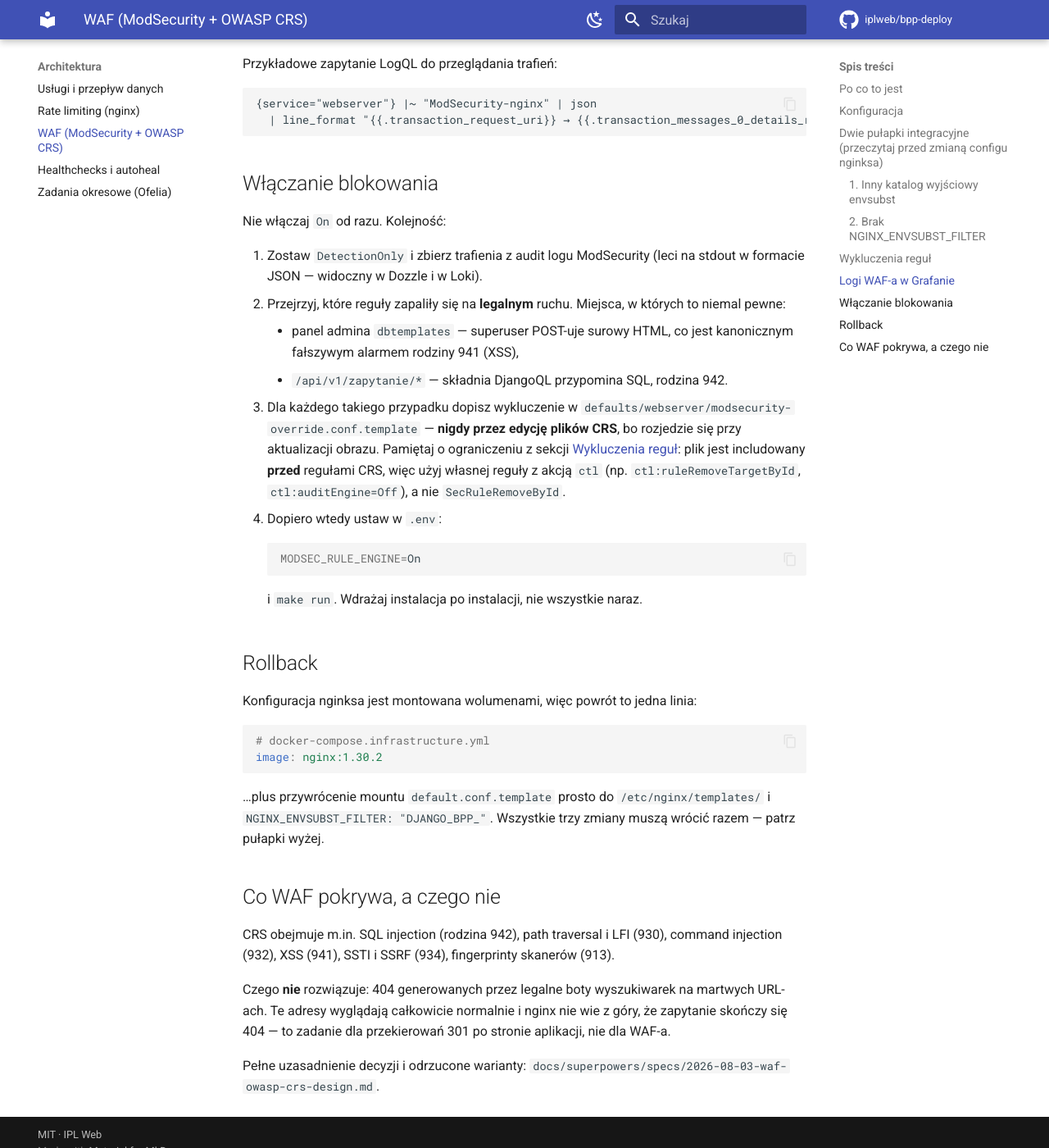
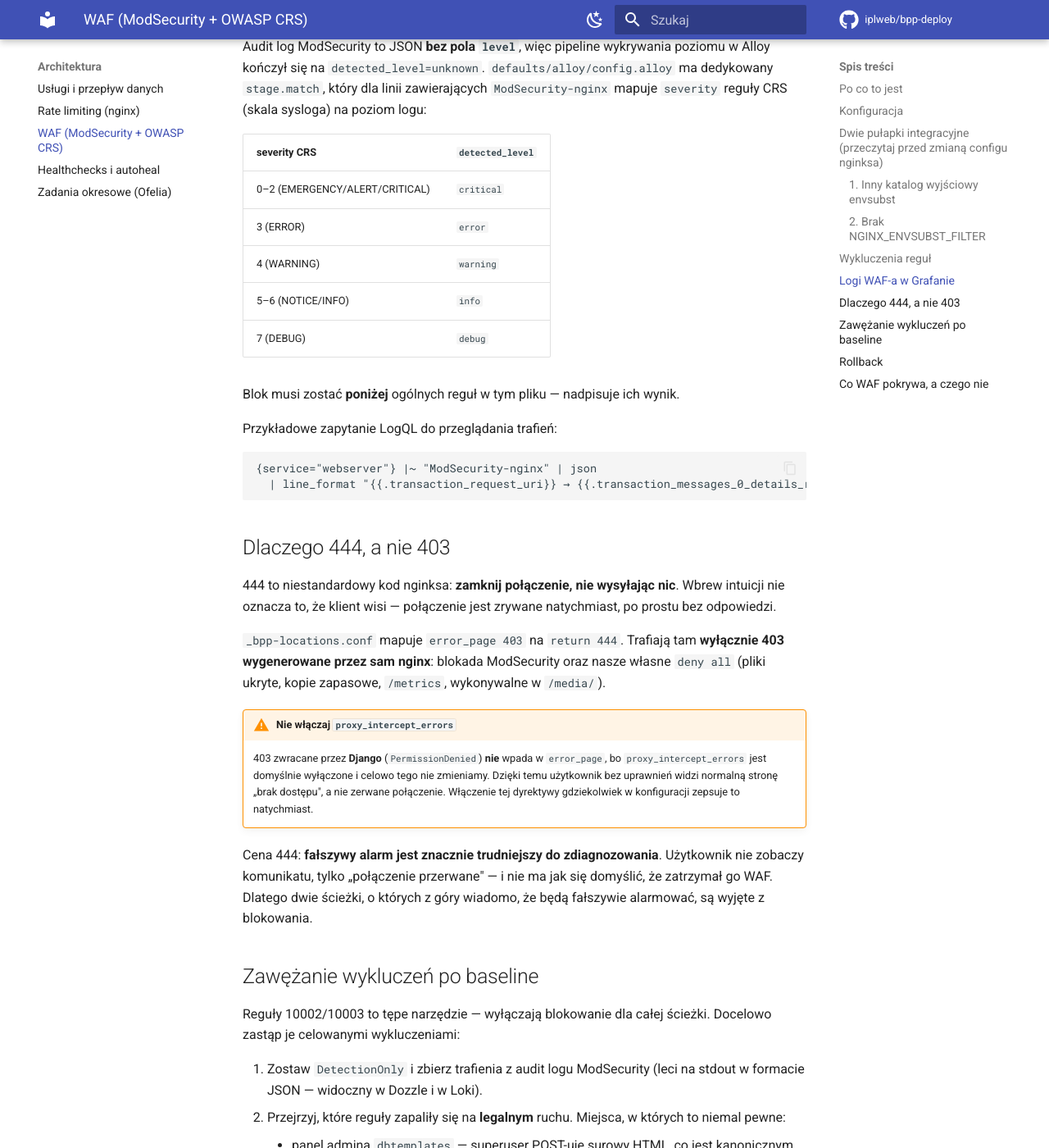
Before and after one commit to iplweb/bpp-deploy, an MkDocs documentation site: the page built from docs/architektura/waf.md, in a window 1280 px wide and 1400 px high, scrolled down 3508 px. Shown: the whole window at 82% size. Built offline with MkDocs 1.6.1 and Material for MkDocs 9.7.7, drawn with Linux system fonts in a browser that asks for light colours; comment, search, counter and statistics services are not loaded; some of the changed text lies outside the part shown.

Commit message:
feat(waf): wlaczone blokowanie — atak dostaje 444 (zerwane polaczenie)
MODSEC_RULE_ENGINE=On. Zadanie z rozpoznanym atakiem dostaje od ModSecurity
403, ktore _bpp-locations.conf mapuje na `return 444` — nginx zamyka
polaczenie NIE wysylajac zadnej odpowiedzi. Skaner nie dostaje ani kodu, ani
strony bledu, ani naglowkow, wiec nie ma po czym wnioskowac, co go zatrzymalo.

DLACZEGO TO NIE PSUJE 403 Z DJANGO

`error_page` przetwarza odpowiedzi upstreamu wylacznie przy
`proxy_intercept_errors on`, ktorego CELOWO nie wlaczamy. Dzieki temu w 444
laduja tylko 403 wygenerowane przez sam nginx (blokada ModSecurity + nasze
`deny all` na plikach ukrytych, kopiach zapasowych, /metrics i wykonywalnych
w /media/), a `PermissionDenied` z Django dalej renderuje normalna strone
"brak dostepu". W repo dopisane ostrzezenie, zeby nikt tej dyrektywy nie
wlaczyl.

DWIE SCIEZKI WYJETE Z BLOKOWANIA (nowe reguly 10002, 10003)

444 ma powazna wade: falszywy alarm jest bardzo trudny do zdiagnozowania —
uzytkownik widzi "polaczenie przerwane", bez komunikatu, wiec nie ma jak sie
domyslic, ze zatrzymal go WAF. Dwa miejsca z gory wiadomo, ze beda falszywie
alarmowac, wiec schodza dla swoich sciezek do DetectionOnly:

  - /admin/dbtemplates/  — superuser POST-uje surowy HTML (rodzina 941/XSS),
  - /api/v1/zapytanie/   — skladnia DjangoQL przypomina SQL (rodzina 942).

Trafienia nadal ida do audit logu i posluza do napisania celowanych wykluczen;
to tepe narzedzie na start, do zawezenia po zebraniu baseline.

ZWERYFIKOWANE na realnej konfiguracji BPP (SecRuleEngine=On, wlasne certy,
realne mounty, zapytania po HTTPS):

  atak SQLi                -> polaczenie zerwane bez odpowiedzi (444)
  proba pobrania /.env     -> polaczenie zerwane bez odpowiedzi (444)
  /api/v1/zapytanie/…      -> PRZESZLO do proxy (nie zablokowane)
  /admin/dbtemplates/…     -> PRZESZLO do proxy (nie zablokowane)
  /healthz                 -> HTTP 200

Co-Authored-By: Claude Opus 5 (1M context) <noreply@anthropic.com>

````diff
--- a/docs/architektura/waf.md
+++ b/docs/architektura/waf.md
@@ -6,11 +6,21 @@ czyli **ten sam oficjalny nginx** plus moduł ModSecurity i reguły OWASP Core
 Rule Set. Zapytania są sprawdzane pod kątem znanych klas ataków, zanim dotkną
 Django.
 
-!!! warning "Domyślnie tryb `DetectionOnly` — WAF nic nie blokuje"
-    Świeża instalacja startuje z `MODSEC_RULE_ENGINE=DetectionOnly`: CRS
-    **loguje** trafienia, ale przepuszcza ruch. Włączenie blokowania to
-    świadoma decyzja po zebraniu baseline — patrz [Włączanie
-    blokowania](#wlaczanie-blokowania).
+!!! danger "WAF BLOKUJE — rozpoznany atak dostaje zerwane połączenie"
+    `MODSEC_RULE_ENGINE=On`. Żądanie z rozpoznanym atakiem dostaje od
+    ModSecurity 403, które nginx zamienia na **444: zamknięcie połączenia bez
+    żadnej odpowiedzi**. Skaner nie dostaje ani kodu, ani strony błędu, ani
+    nagłówków.
+
+    Dwie ścieżki są z blokowania wyjęte i tylko obserwowane —
+    `/admin/dbtemplates/` i `/api/v1/zapytanie/` (patrz [Wykluczenia
+    reguł](#wykluczenia-regul)).
+
+    **Awaryjne zejście do obserwacji** — w `.env`:
+    ```bash
+    MODSEC_RULE_ENGINE=DetectionOnly
+    ```
+    i `make run`.
 
 ## Po co to jest
 
@@ -33,7 +43,7 @@ instalacja nie wymaga żadnych zmian).
 
 | Zmienna | Domyślnie u nas | Domyślnie w obrazie | Po co |
 |---|---|---|---|
-| `MODSEC_RULE_ENGINE` | `DetectionOnly` | `On` | rozruch dwuetapowy |
+| `MODSEC_RULE_ENGINE` | `On` | `On` | blokowanie włączone |
 | `BLOCKING_PARANOIA` | `1` | `1` | poziom agresywności reguł |
 | `MODSEC_REQ_BODY_LIMIT` | `132120576` (126 MiB) | `13107200` (12,5 MiB) | **musi być ≥ `client_max_body_size 120M`** |
 | `MODSEC_REQ_BODY_NOFILES_LIMIT` | `4194304` (4 MiB) | `131072` (128 KiB) | duże formularze BPP |
@@ -108,14 +118,28 @@ we własnej regule, bo wykonuje się w trakcie transakcji.
 Zakres ID `1-99999` jest zarezerwowany dla reguł lokalnych (CRS używa
 `900000-999999`).
 
-Obecnie jest tam jedno wykluczenie:
+Obecnie są tam trzy reguły:
 
-- **`id:10001`** — healthcheck Dockera (`curl http://127.0.0.1:80/healthz` co
-  10 s) zapalał regułę `920350` („Host header is a numeric IP address"), bo w
-  nagłówku `Host` jest numeryczny adres. To ~8 640 wpisów audytowych na dobę,
-  które topiły realne trafienia. Wyciszamy **logowanie** dla tej jednej
-  ścieżki (`ctl:auditEngine=Off`), a nie regułę globalnie — na ruchu z zewnątrz
-  `920350` jest sensowna, bo skanery wołają po IP, nie po nazwie.
+- **`id:10001` — healthcheck poza audytem.** Healthcheck Dockera
+  (`curl http://127.0.0.1:80/healthz` co 10 s) zapalał regułę `920350`
+  („Host header is a numeric IP address"), bo w nagłówku `Host` jest numeryczny
+  adres. To ~8 640 wpisów audytowych na dobę, które topiły realne trafienia.
+  Wyciszamy **logowanie** dla tej jednej ścieżki (`ctl:auditEngine=Off`), a nie
+  regułę globalnie — na ruchu z zewnątrz `920350` jest sensowna, bo skanery
+  wołają po IP, nie po nazwie.
+
+- **`id:10002` — `/admin/dbtemplates/` tylko obserwowane.** Superuser edytuje
+  tam szablony HTML, czyli POST-uje surowy HTML z JavaScriptem — kanoniczny
+  fałszywy alarm rodziny 941 (XSS), opisany wprost w dokumentacji CRS.
+
+- **`id:10003` — `/api/v1/zapytanie/` tylko obserwowane.** Składnia DjangoQL
+  z definicji przypomina SQL, więc rodzina 942 zapali się na normalnych
+  zapytaniach użytkownika.
+
+Reguły 10002 i 10003 schodzą dla swoich ścieżek do `ctl:ruleEngine=DetectionOnly`:
+trafienia nadal trafiają do audit logu (i posłużą do napisania precyzyjnych
+wykluczeń), ale nikomu nie urywają połączenia. To **tępe narzędzie na start** —
+patrz [Zawężanie wykluczeń po baseline](#zawezanie-wykluczen-po-baseline).
 
 ## Logi WAF-a w Grafanie
 
@@ -141,9 +165,33 @@ Przykładowe zapytanie LogQL do przeglądania trafień:
   | line_format "{{.transaction_request_uri}} → {{.transaction_messages_0_details_ruleId}}"
 ```
 
-## Włączanie blokowania
+## Dlaczego 444, a nie 403
 
-Nie włączaj `On` od razu. Kolejność:
+444 to niestandardowy kod nginksa: **zamknij połączenie, nie wysyłając nic**.
+Wbrew intuicji nie oznacza to, że klient wisi — połączenie jest zrywane
+natychmiast, po prostu bez odpowiedzi.
+
+`_bpp-locations.conf` mapuje `error_page 403` na `return 444`. Trafiają tam
+**wyłącznie 403 wygenerowane przez sam nginx**: blokada ModSecurity oraz nasze
+własne `deny all` (pliki ukryte, kopie zapasowe, `/metrics`, wykonywalne
+w `/media/`).
+
+!!! warning "Nie włączaj `proxy_intercept_errors`"
+    403 zwracane przez **Django** (`PermissionDenied`) **nie** wpada w
+    `error_page`, bo `proxy_intercept_errors` jest domyślnie wyłączone i
+    celowo tego nie zmieniamy. Dzięki temu użytkownik bez uprawnień widzi
+    normalną stronę „brak dostępu", a nie zerwane połączenie. Włączenie tej
+    dyrektywy gdziekolwiek w konfiguracji zepsuje to natychmiast.
+
+Cena 444: **fałszywy alarm jest znacznie trudniejszy do zdiagnozowania**.
+Użytkownik nie zobaczy komunikatu, tylko „połączenie przerwane" — i nie ma jak
+się domyślić, że zatrzymał go WAF. Dlatego dwie ścieżki, o których z góry
+wiadomo, że będą fałszywie alarmować, są wyjęte z blokowania.
+
+## Zawężanie wykluczeń po baseline
+
+Reguły 10002/10003 to tępe narzędzie — wyłączają blokowanie dla całej ścieżki.
+Docelowo zastąp je celowanymi wykluczeniami:
 
 1. Zostaw `DetectionOnly` i zbierz trafienia z audit logu ModSecurity
    (leci na stdout w formacie JSON — widoczny w Dozzle i w Loki).
````
Also changed, not shown: docker-compose.infrastructure.yml (+6 -3 lines), 2 other files.
